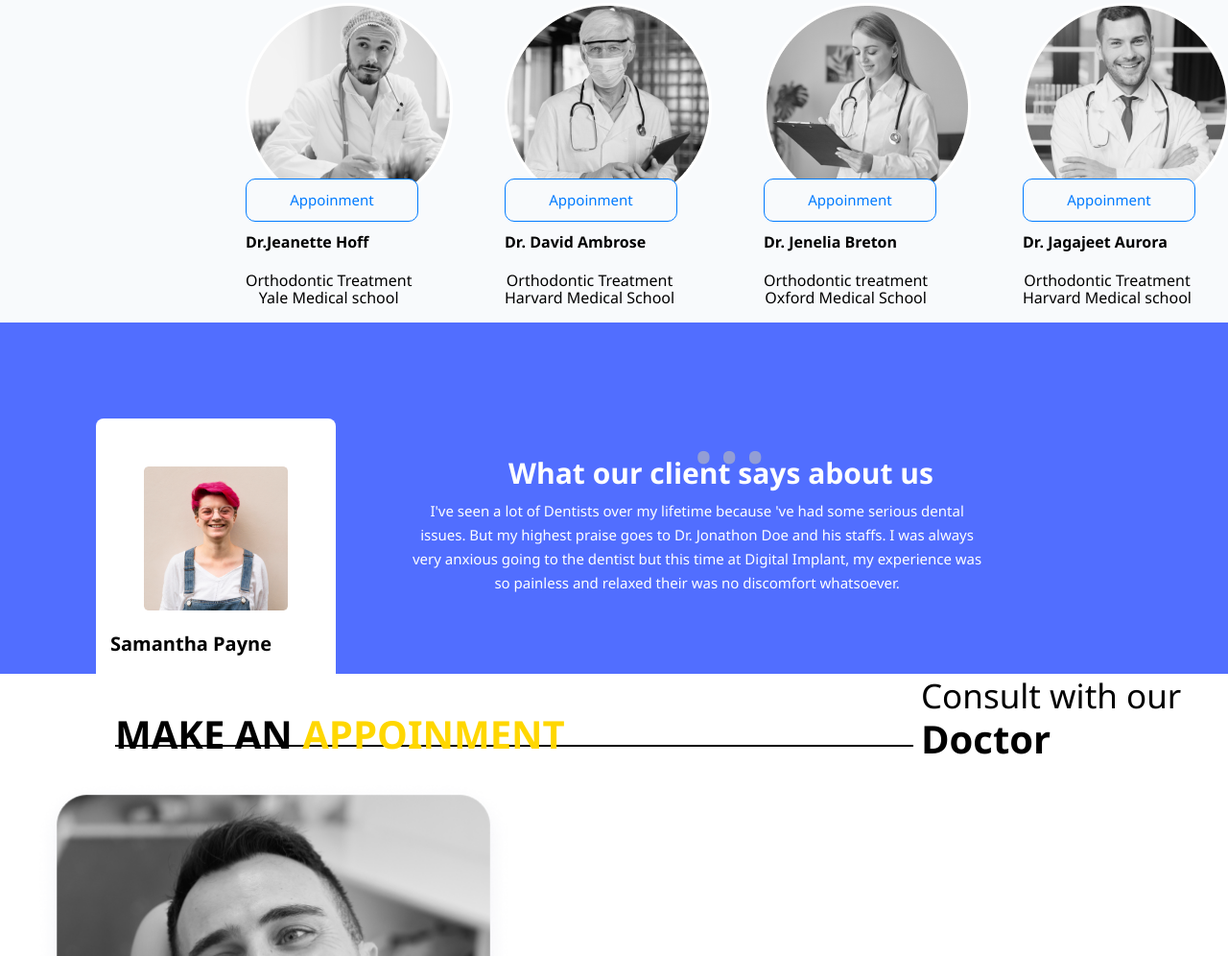
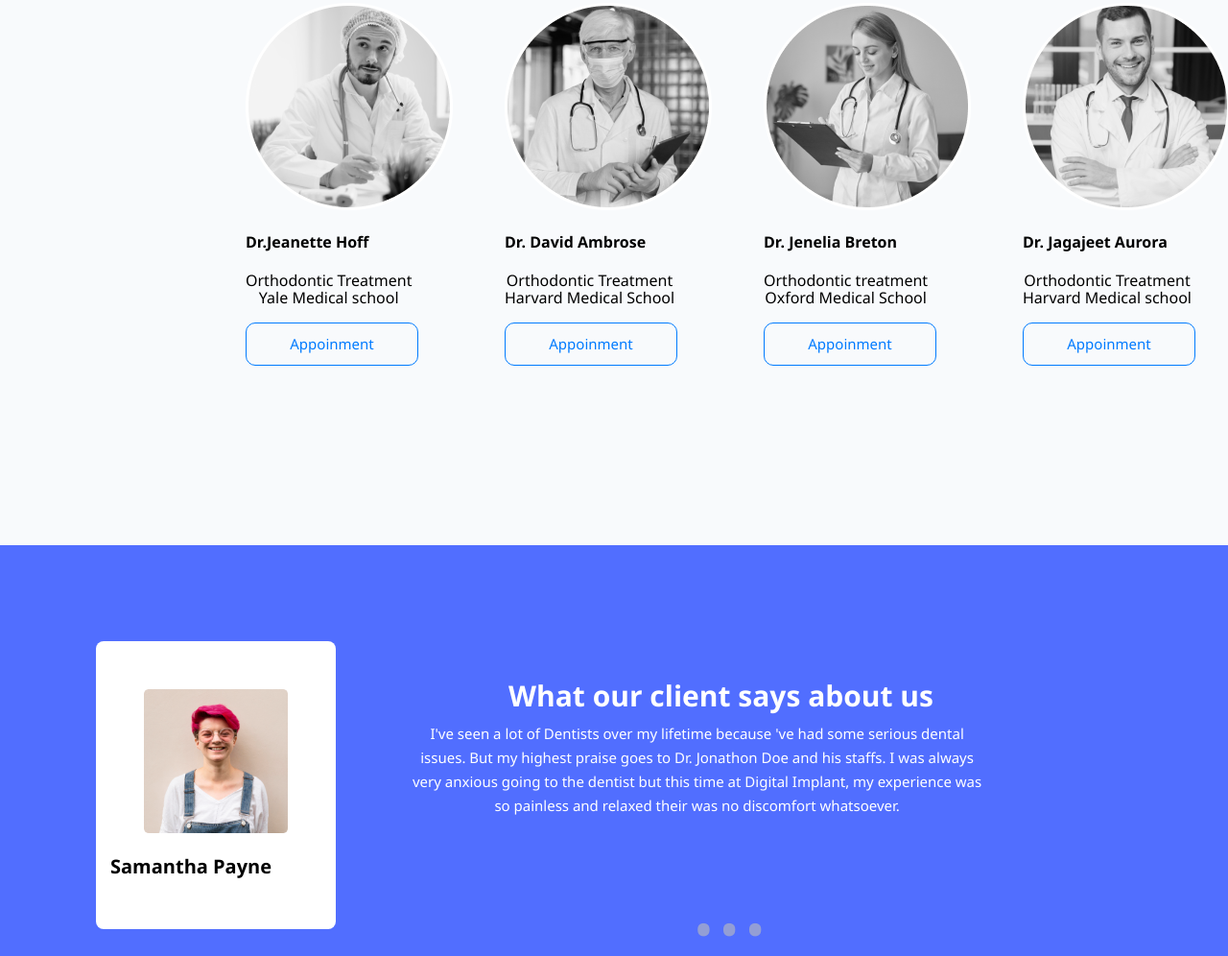
Before and after one commit to Ehya-Ag/site_cabinet_dentist, a plain HTML site: page index.html in a window 1280 px wide. Shown: the part 4321-5317 px from the top of the page at 96% size. Drawn offline with nearby package versions, Linux system fonts and the light colour scheme.

Commit message:
commit correction4

```diff
--- a/style.css
+++ b/style.css
@@ -396,7 +396,7 @@ h4, p {
     flex-direction: column;
     justify-content: center;
     background-color: #516eff;
-    margin-top: -150px;
+    margin-top: 0;
     border: 3px solid rgb(253, 253, 255);
     border-radius: 10px;
     font-size: 20px;
@@ -505,6 +505,7 @@ h4, p {
 .meet{
     display: flex;
     background-color: #f8fafc;
+    height: 850px;
 
 }
 .container4 {
@@ -512,7 +513,7 @@ h4, p {
     width: 100%;
     margin: 0 auto;
     padding: 50px;
-    margin-top: 300px;
+    margin-top: 500px;
 }
 
 .text_meet, .line, .docteur, .text_meet2 {
@@ -555,7 +556,7 @@ h4, p {
         position: absolute;
         background-color: #f8fafc;
         border: 1px solid #007bff;
-        margin-top: -150px;
+        margin-top: 0;
         border-radius: 10px 10px 10px 10px;
         width: 180px;
     }
@@ -609,7 +610,8 @@ h4, p {
         display: flex;
         flex-direction: row;
         font-size: 100px;
-        margin-top: -250px;
+        margin-top: 10px;
+        border-radius: 10px 10px 10px 10px;
         color: #bcbcbc9e;
     }
     /*Appoinment*/
```
